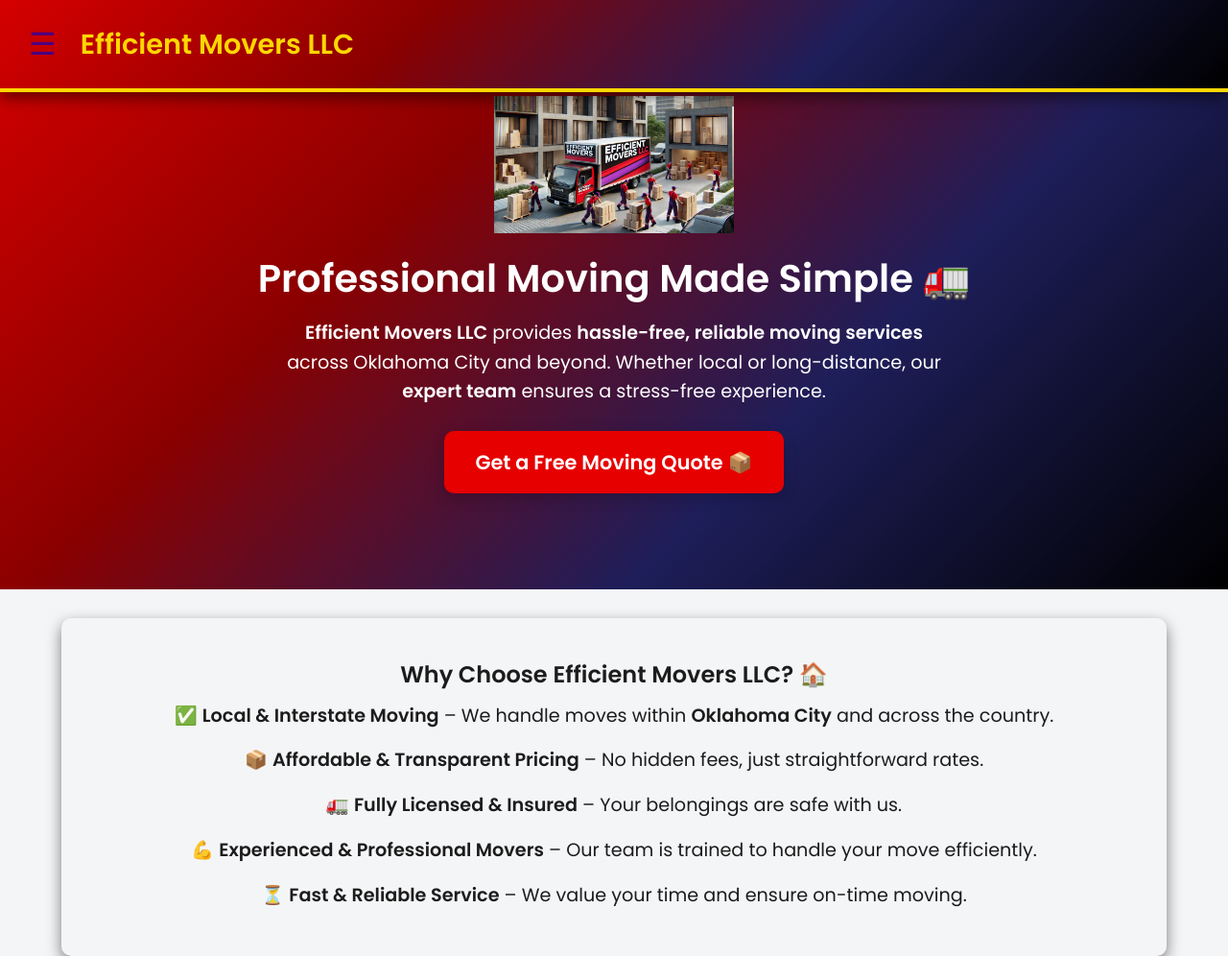
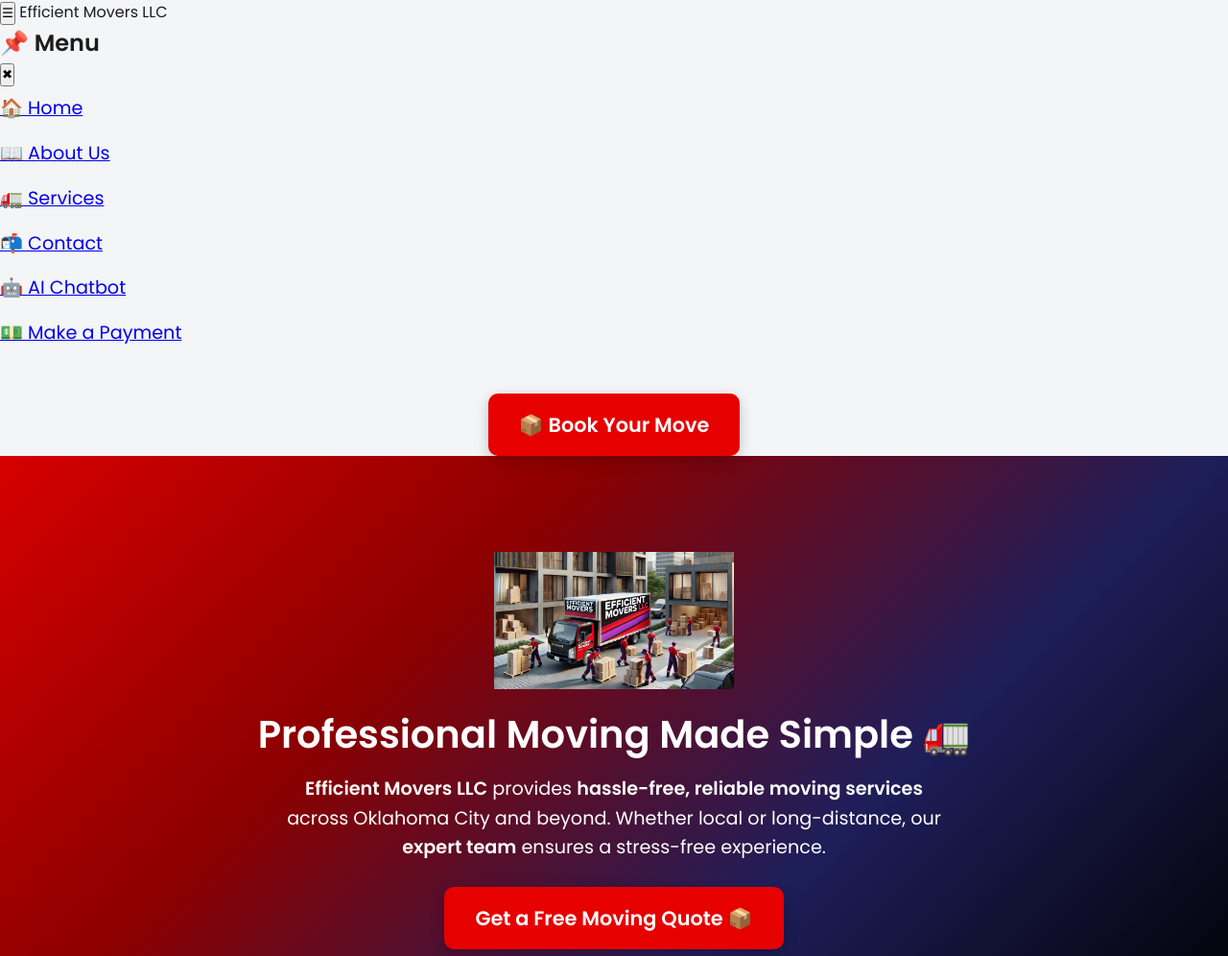
Before and after one commit to xtcedro/efm, a plain HTML site: page public/index.html in a window 1280 px wide. Shown: the top 996 px of the page at 96% size. Drawn offline with Linux system fonts and the light colour scheme; no server answers.

Commit message:
Update nav.css

```diff
--- a/public/assets/css/nav.css
+++ b/public/assets/css/nav.css
@@ -1,146 +1,6 @@
 /* Import Font */
 @import url('https://fonts.googleapis.com/css2?family=Poppins:wght@300;400;600&display=swap');
 
-/* Navigation Bar Styles */
-.navbar {
-    position: fixed;
-    top: 0;
-    left: 0;
-    width: 100%;
-    background: var(--primary-color);
-    padding: 12px 20px;
-    display: flex;
-    align-items: center;
-    justify-content: space-between;
-    box-shadow: var(--shadow);
-    z-index: 1000;
-    border-bottom: 4px solid var(--secondary-color);
-}
-
-/* Navbar Left */
-.nav-left {
-    display: flex;
-    align-items: center;
-    gap: 15px; /* Space between menu and title */
-}
-
-/* Navigation Title */
-.nav-title {
-    font-size: 1.8rem;
-    font-weight: bold;
-    color: var(--secondary-color);
-    white-space: nowrap;
-}
-
-/* Responsive Adjustments */
-@media (max-width: 768px) {
-    .nav-title {
-        font-size: 1.5rem;
-    }
-}
-
-/* Hamburger Menu */
-.hamburger-menu {
-    font-size: 2rem;
-    background: none;
-    border: none;
-    color: var(--accent-color);
-    cursor: pointer;
-    padding: 10px;
-    transition: transform 0.3s ease, text-shadow 0.3s;
-}
-
-.hamburger-menu:hover {
-    transform: scale(1.1);
-    text-shadow: 0 0 10px var(--accent-color);
-}
-
-/* Sidebar Navigation */
-.sidebar {
-    position: fixed;
-    top: 0;
-    left: -300px;
-    width: 300px;
-    height: 100vh;
-    background: var(--glass-bg);
-    backdrop-filter: blur(10px);
-    box-shadow: var(--shadow);
-    display: flex;
-    flex-direction: column;
-    padding: 1.2rem;
-    transition: left 0.4s ease-in-out;
-    z-index: 1100;
-    opacity: 0.95;
-}
-
-.sidebar.visible {
-    left: 0;
-}
-
-/* Sidebar Header */
-.sidebar-header {
-    display: flex;
-    justify-content: space-between;
-    align-items: center;
-    padding-bottom: 10px;
-    border-bottom: 2px solid var(--accent-color);
-}
-
-.sidebar-header h2 {
-    color: var(--accent-color);
-    font-size: 1.5rem;
-}
-
-/* Close Button */
-.close-menu {
-    font-size: 1.5rem;
-    background: none;
-    border: none;
-    color: var(--accent-color);
-    cursor: pointer;
-    transition: transform 0.3s ease, text-shadow 0.3s;
-}
-
-.close-menu:hover {
-    transform: scale(1.1);
-    text-shadow: 0 0 10px var(--accent-color);
-}
-
-/* Navigation Links */
-.nav-links {
-    list-style: none;
-    padding: 0;
-    margin-top: 1rem;
-}
-
-.nav-links li {
-    margin: 1.2rem 0;
-}
-
-.nav-links a {
-    display: block;
-    font-size: 1.2rem;
-    color: var(--text-light);
-    text-decoration: none;
-    padding: 12px;
-    border-radius: 6px;
-    transition: background 0.3s, transform 0.3s;
-}
-
-.nav-links a:hover {
-    background-color: var(--accent-color);
-    color: var(--primary-color);
-    transform: translateX(10px);
-    font-weight: bold;
-}
-
-/* Active Link */
-.nav-links a.active {
-    background-color: var(--accent-color);
-    color: var(--primary-color);
-    font-weight: bold;
-    box-shadow: 0 0 12px var(--accent-color);
-}
 
 /* CTA Button */
 .cta-container {
```
